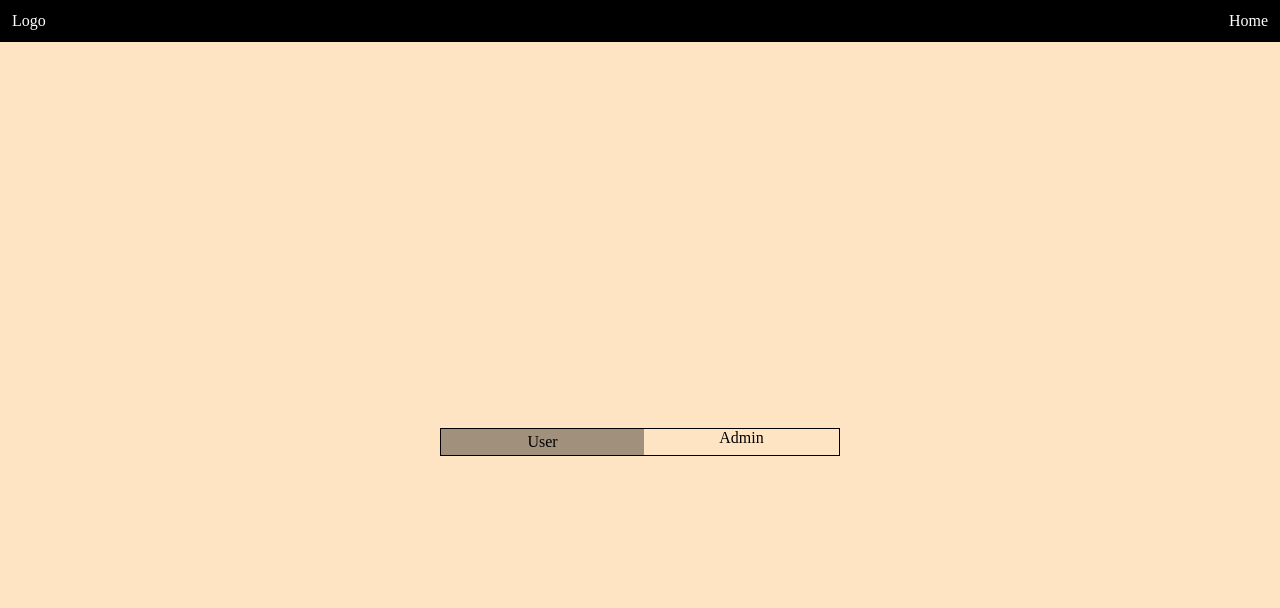
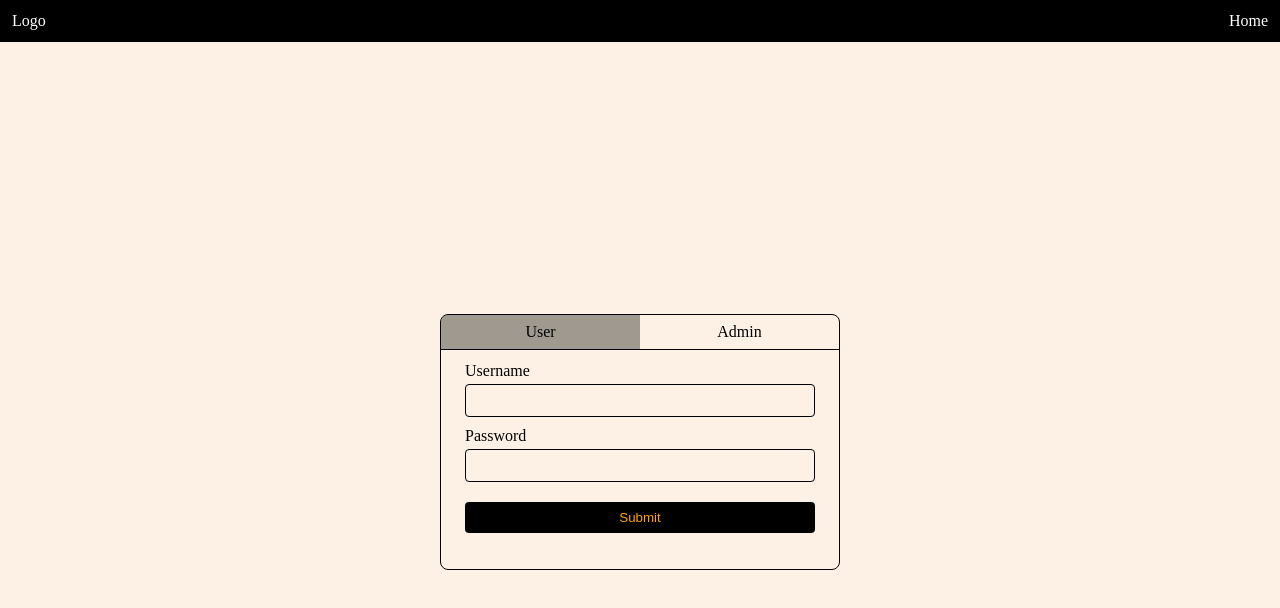
Before and after one commit to HarryIsCodingg/Ecommerce, a React (Create React App) app: page / in a window 1280 px wide. Shown: the top 608 px of the page. Built offline with nearby package versions, Linux system fonts and the light colour scheme.

Commit message:
feat: adding login

```diff
--- a/src/components/login-buttons/LoginButtons.css
+++ b/src/components/login-buttons/LoginButtons.css
@@ -3,8 +3,7 @@
 }
 
 .buttons-row {
-    min-width: 400px;
     justify-content: space-between;
-    border: 1px solid black;
+    border-bottom: 1px solid black;
     display: flex;
 }
--- a/src/components/login-buttons/admin-login-button/AdminLoginButton.css
+++ b/src/components/login-buttons/admin-login-button/AdminLoginButton.css
@@ -1,4 +1,6 @@
 .admin-login-button {
     flex: 1;
+    padding: 8px;
+    border-top-right-radius: 7px;
     text-align: center;
 }
--- a/src/components/login-buttons/user-login-button/UserLoginButton.css
+++ b/src/components/login-buttons/user-login-button/UserLoginButton.css
@@ -1,5 +1,6 @@
 .user-login-button {
     flex: 1;
-    padding: 4px;
+    padding: 8px;
+    border-top-left-radius: 7px;
     text-align: center;
 }
--- /dev/null
+++ b/src/components/login-form/LoginForm.css
@@ -0,0 +1,41 @@
+.login-form {
+    margin: 12px;
+}
+
+.form-input {
+    width: 100%;
+    background: none;
+    padding: 8px;
+    margin-top: 4px;
+    border-radius: 4px;
+    border: 1px solid black;
+}
+
+.form-input:focus{
+    outline: none;
+}
+
+.form-row {
+    margin-top: 10px;
+}
+.submit-button {
+    width: 100%;
+    margin-top: 20px;
+    margin-bottom: 24px;
+    background: black;
+    padding: 8px;
+    color: orange;
+    border-radius: 4px;
+    border: none;
+}
+
+.error {
+    margin-top: 4px;
+    margin-left: 4px;
+    font-size: 0.8rem;
+    color: red;
+}
+
+.submit-button:hover {
+    cursor: pointer;
+}
--- a/src/components/login-form/LoginForm.js
+++ b/src/components/login-form/LoginForm.js
@@ -1,10 +1,60 @@
+import './LoginForm.css';
+import {useState} from "react";
+import {useSelector} from "react-redux";
+import {selectFlow} from "../../core/redux-store/slices/flowSlice";
+import AdminService from "../../core/services/AdminService";
+import UserService from "../../core/services/UserService";
 
-const LoginForm =({props}) => {
+const LoginForm =() => {
+
+    const [username, setUsername] = useState('');
+    const [password, setPassword] = useState('');
+    const [isUsernameMissing, setIsUsernameMissing] = useState(false);
+    const [isPasswordMissing, setIsPasswordMissing] = useState(false);
+    const [showError, setShowError] = useState(false);
+    const flow = useSelector(selectFlow);
+
+    const handleNameChange = (event) => {
+        setUsername(event.target.value);
+        setIsUsernameMissing(false);
+    }
+
+    const handlePasswordChange = (event) => {
+        setPassword(event.target.value);
+        setIsPasswordMissing(false);
+    }
+
+    const handleSubmit = (e) => {
+        e.preventDefault();
+
+        if(username === '' || password === ''){
+            if(username === ''){setIsUsernameMissing(true)}
+            if(password === ''){setIsPasswordMissing(true)}
+        }
+        else if(flow === 'admin'){
+            AdminService.verifyLogin({username: username, password: password})
+        }else if(flow === 'user'){
+            UserService.verifyLogin({username: username, password: password})
+        }
+    }
+
     return (
-        <div>
-
+        <div className='login-form'>
+            <form onSubmit={handleSubmit}>
+                <div className='form-row'>
+                    <label htmlFor="name" style={{display:'block'}}>Username</label>
+                    <input className='form-input' type="text" id="name" name="name" onChange={handleNameChange}/>
+                    {isUsernameMissing && <div className='error'>Username required</div>}
+                </div>
+                <div className='form-row'>
+                    <label htmlFor="password" style={{display: 'block'}}>Password</label>
+                    <input className='form-input' type="password" id="password" name="password" onChange={handlePasswordChange}/>
+                    {isPasswordMissing && <div className='error'>Password required</div>}
+                </div>
+                <button className='submit-button' type="submit">Submit</button>
+            </form>
         </div>
     )
+
 }
-
 export default LoginForm;
--- /dev/null
+++ b/src/core/services/AdminService.js
@@ -0,0 +1,20 @@
+
+class AdminService {
+
+    static async verifyLogin(credentials) {
+
+        const response = await fetch('http://localhost:8080/admin/login', {
+            method: 'POST',
+            headers: {
+                'Content-Type': 'application/json'
+            },
+            body: JSON.stringify(credentials),
+        }).then((res) => {
+            return res.json();
+        })
+        const data = await response;
+        console.log(data);
+    }
+}
+
+export default AdminService;
--- /dev/null
+++ b/src/core/services/UserService.js
@@ -0,0 +1,20 @@
+
+class UserService {
+
+    static async verifyLogin(credentials) {
+
+        const response = await fetch('http://localhost:8080/user/login', {
+            method: 'POST',
+            headers: {
+                'Content-Type': 'application/json'
+            },
+            body: JSON.stringify(credentials),
+        }).then((res) => {
+            return res.json();
+        })
+        const data = await response;
+        console.log(data);
+    }
+}
+
+export default UserService;
--- a/src/pages/HomePage/HomePage.css
+++ b/src/pages/HomePage/HomePage.css
@@ -4,5 +4,11 @@
     display: flex;
     justify-content: center;
     align-items: center;
-    background-color: bisque;
+    background-color: #fcf1e4;
 }
+
+.form-wrapper {
+    width: 400px;
+    border-radius: 8px;
+    border: 1px solid black;
+}
--- a/src/pages/HomePage/HomePage.js
+++ b/src/pages/HomePage/HomePage.js
@@ -1,20 +1,15 @@
-import UserLoginButton from "../../components/login-buttons/user-login-button/UserLoginButton";
-import AdminLoginButton from "../../components/login-buttons/admin-login-button/AdminLoginButton";
-import { useSelector } from "react-redux";
-import { selectFlow } from "../../core/redux-store/slices/flowSlice";
 import './HomePage.css';
 import LoginButtons from "../../components/login-buttons/LoginButtons";
+import LoginForm from "../../components/login-form/LoginForm";
 
 const HomePage = () => {
-
-    const flow = useSelector(selectFlow);
 
     return(
         <div className='home-page-wrapper'>
             <div className='form-wrapper'>
                 <LoginButtons />
-                <div className='form-card'>
-
+                <div className='login-form'>
+                    <LoginForm />
                 </div>
             </div>
 
```
